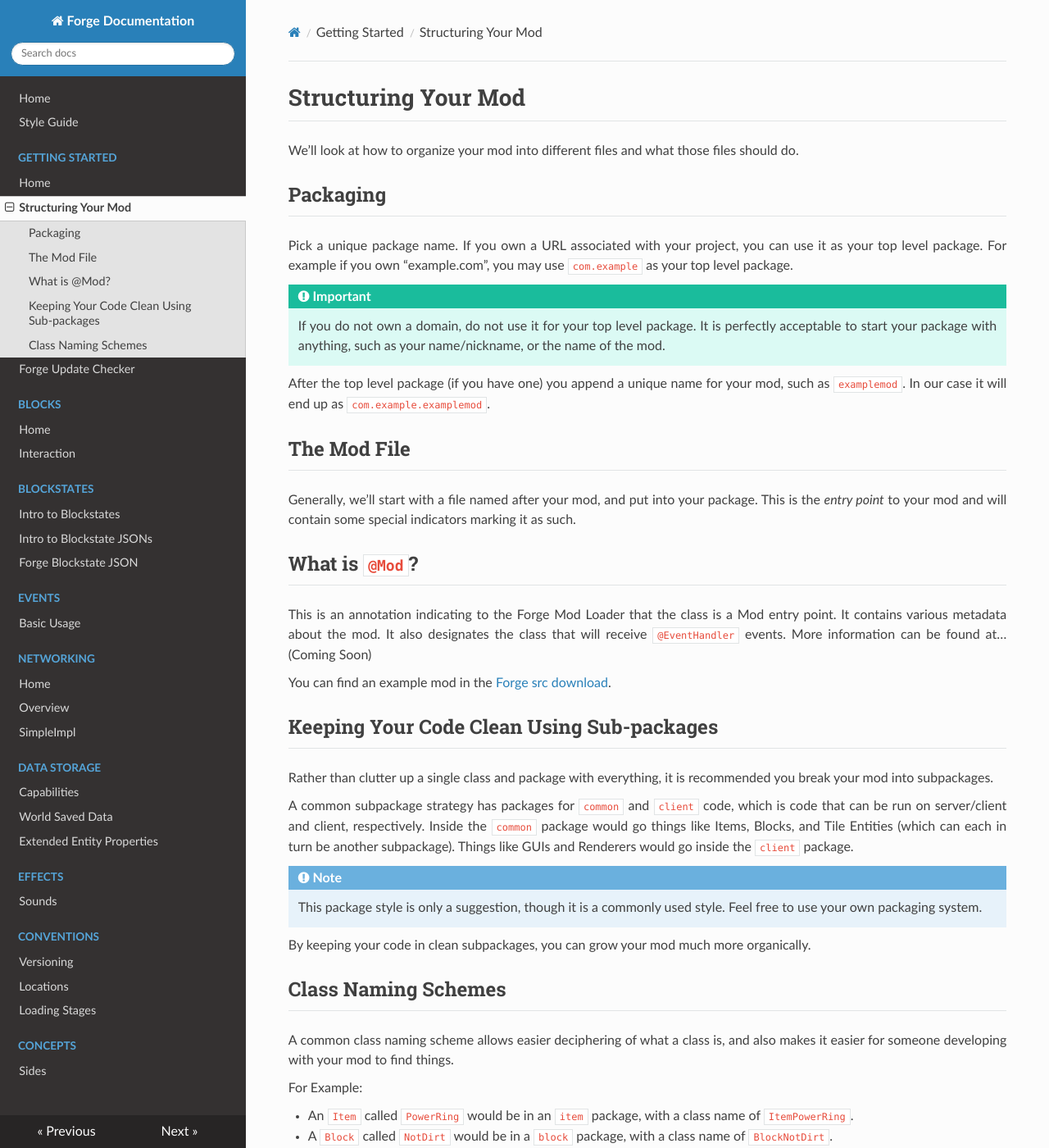
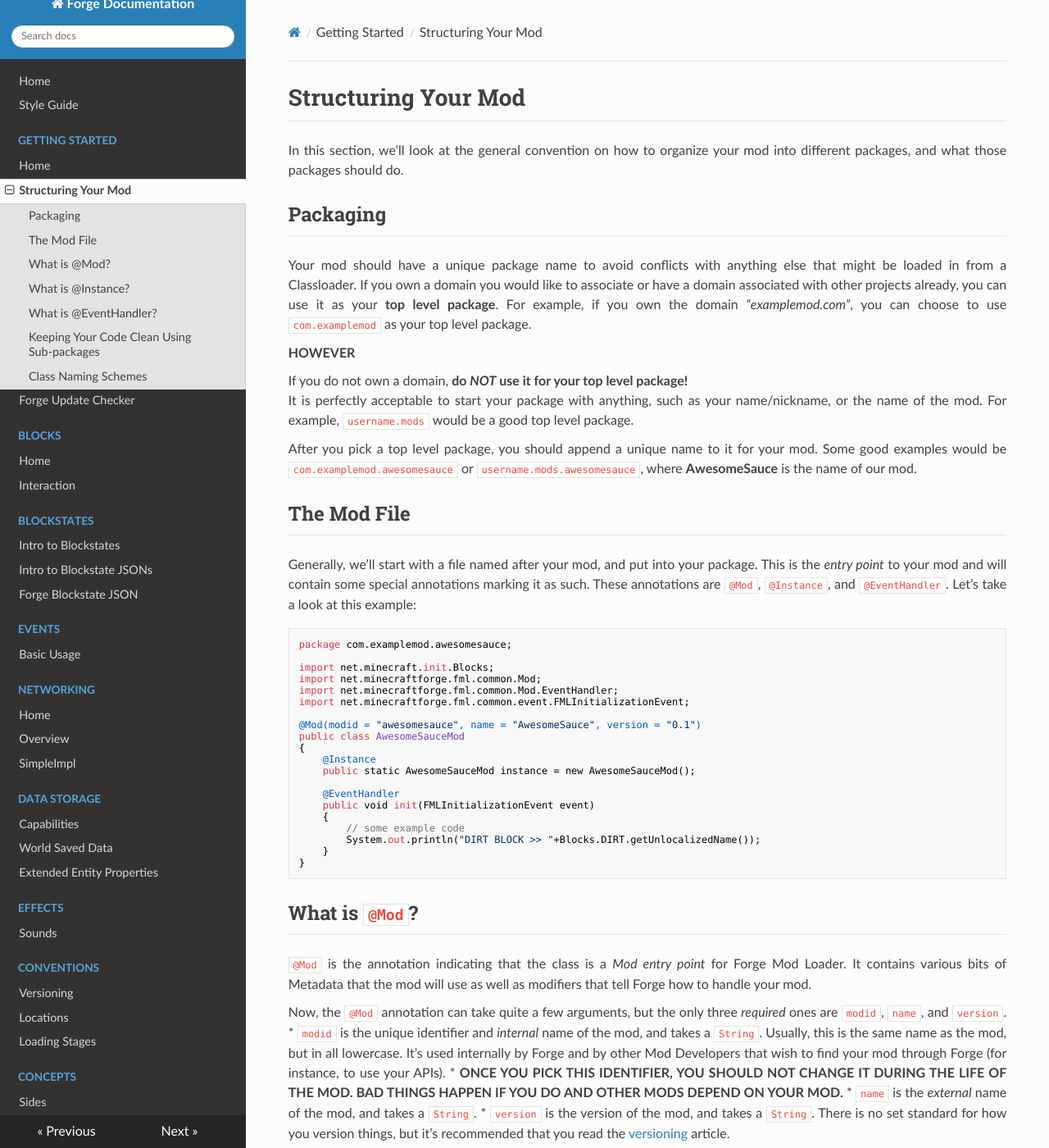
Before and after one commit to MinecraftForge/Documentation, an MkDocs documentation site: the page built from docs/gettingstarted/structuring.md, in a window 1280 px wide and 1400 px high. Shown: the whole window at 82% size. Built offline with MkDocs 1.6.1, drawn with Linux system fonts in a browser that asks for light colours; nearby versions of some CDN libraries; old or Windows-style settings are respelled for this version of MkDocs; some of the changed text lies outside the part shown.

Commit message:
Rewritten structuring.md
Rewrote most of the article to flow better, and to show better and more robust examples.

```diff
--- a/docs/gettingstarted/structuring.md
+++ b/docs/gettingstarted/structuring.md
@@ -1,54 +1,83 @@
 Structuring Your Mod
 ====================
 
-We'll look at how to organize your mod into different files and what those files should do.
+In this section, we'll look at the general convention on how to organize your mod into different packages, and what those packages should do.
 
 Packaging
 ---------
 
-Pick a unique package name. If you own a URL associated with your project, you can use it as your top level package. For example if you own "example.com", you may use `com.example` as your top level package.
+Your mod should have a unique package name to avoid conflicts with anything else that might be loaded in from a Classloader. If you own a domain you would like to associate or have a domain associated with other projects already, you can use it as your **top level package**. For example, if you own the domain *"examplemod.com"*, you can choose to use `com.examplemod` as your top level package.
 
-!!! important
+**HOWEVER**
 
-    If you do not own a domain, do not use it for your top level package. It is perfectly acceptable to start your package with anything, such as your name/nickname, or the name of the mod.
+If you do not own a domain, **do *NOT* use it for your top level package!**
+It is perfectly acceptable to start your package with anything, such as your name/nickname, or the name of the mod. For example, `username.mods` would be a good top level package.
 
-After the top level package (if you have one) you append a unique name for your mod, such as `examplemod`. In our case it will end up as `com.example.examplemod`.
+After you pick a top level package, you should append a unique name to it for your mod. Some good examples would be `com.examplemod.awesomesauce` or `username.mods.awesomesauce`, where **AwesomeSauce** is the name of our mod.
 
 The Mod File
 ------------
 
-Generally, we'll start with a file named after your mod, and put into your package. This is the *entry point* to your mod
-and will contain some special indicators marking it as such.
+Generally, we'll start with a file named after your mod, and put into your package. This is the *entry point* to your mod and will contain some special annotations marking it as such. These annotations are `@Mod`, `@Instance`, and `@EventHandler`. Let's take a look at this example:
+
+    package com.examplemod.awesomesauce;
+
+    import net.minecraft.init.Blocks;
+    import net.minecraftforge.fml.common.Mod;
+    import net.minecraftforge.fml.common.Mod.EventHandler;
+    import net.minecraftforge.fml.common.event.FMLInitializationEvent;
+
+    @Mod(modid = "awesomesauce", name = "AwesomeSauce", version = "0.1")
+    public class AwesomeSauceMod
+    {
+        @Instance
+        public static AwesomeSauceMod instance = new AwesomeSauceMod();
+
+        @EventHandler
+        public void init(FMLInitializationEvent event)
+        {
+            // some example code
+            System.out.println("DIRT BLOCK >> "+Blocks.DIRT.getUnlocalizedName());
+        }
+    }
 
 What is `@Mod`?
 -------------
 
-This is an annotation indicating to the Forge Mod Loader that the class is a Mod entry point. It contains various metadata about the mod. It also designates the class that will receive `@EventHandler` events. More information can be found at... (Coming Soon)
+`@Mod` is the annotation indicating that the class is a *Mod entry point* for Forge Mod Loader. It contains various bits of Metadata that the mod will use as well as modifiers that tell Forge how to handle your mod.
 
-You can find an example mod in the [Forge src download](http://files.minecraftforge.net/).
+Now, the `@Mod` annotation can take quite a few arguments, but the only three *required* ones are `modid`, `name`, and `version`.
+* `modid` is the unique identifier and *internal* name of the mod, and takes a `String`. Usually, this is the same name as the mod, but in all lowercase. It's used internally by Forge and by other Mod Developers that wish to find your mod through Forge (for instance, to use your APIs).
+ * **ONCE YOU PICK THIS IDENTIFIER, YOU SHOULD NOT CHANGE IT DURING THE LIFE OF THE MOD. BAD THINGS HAPPEN IF YOU DO AND OTHER MODS DEPEND ON YOUR MOD.**
+* `name` is the *external* name of the mod, and takes a `String`.
+* `version` is the version of the mod, and takes a `String`. There is no set standard for how you version things, but it's recommended that you read the [versioning](https://mcforge.readthedocs.io/en/latest/conventions/versioning/) article.
+
+Simple, right? `@Mod` has a wide range of other things you can throw at it, but those will be covered in the articles that use them.
+
+What is `@Instance`?
+-------------------
+`@Instance` is actually a child annotation of `@Mod`. It basically just gives Forge and other Mod Developers a way to instance your mod if they need to.
+
+What is `@EventHandler`?
+-----------------------
+`@EventHandler` is an annotation used to mark whatever method it's attached to as a handler for a *Forge Lifecycle Event*. There are two main categories of Lifecycle Events: **Standard** and **Server**. **Standard Lifecycle Events** are always fired when the client and server first starts up, and **Server Lifecycle Events** are only fired when the server, either internal or dedicated, starts up. There are some specialized events as well, but those will be covered in a different atricle.
+
+For a simple mod, *FMLPreInitializationEvent*, *FMLInitializationEvent*, and *FMLPostInitializationEvent* should be more than enough to set up everything you need.
 
 Keeping Your Code Clean Using Sub-packages
 ------------------------------------------
 
-Rather than clutter up a single class and package with everything, it is recommended you break your mod into subpackages.
+So, now you have a top level package for your mod and you are ready to get those fingers going. But, before you go and make the Next Best Thing, we should talk about package organization and the use of subpackages. In short, *do it*. Literally nobody like reading a wall of text in a single class trying to figure out how your mod works so they can extend it or fix a bug or whatever.
 
-A common subpackage strategy has packages for `common` and `client` code, which is code that can be run on server/client and client, respectively. Inside the `common` package would go things like Items, Blocks, and Tile Entities (which can each in turn be another subpackage). Things like GUIs and Renderers would go inside the `client` package.
+A common package layout has a `common` subpackage, for client *and* server things, and `client` subpackage, for client-only things. You could also have a subpackage for events and one for items and so forth. An example of this would be:
 
-!!! note
+* `com.examplemod.awesomesauce.api` for your mods API
+* `com.examplemod.awesomesauce.client.gui` for client-side GUI classes
+* `com.examplemod.awesomesauce.events` for your custom events
 
-    This package style is only a suggestion, though it is a commonly used style. Feel free to use your own packaging system.
-
-By keeping your code in clean subpackages, you can grow your mod much more organically.
+Organize it in a way that it makes it easy for you to follow your code, while also allowing your mod to grow and evolve organically as time progresses and new features are added to Minecraft and Forge.
 
 Class Naming Schemes
 --------------------
 
-A common class naming scheme allows easier deciphering of what a class is, and also makes it easier for someone developing with your mod to find things.
-
-For Example:
-
-* An `Item` called `PowerRing` would be in an `item` package, with a class name of `ItemPowerRing`.
-* A `Block` called `NotDirt` would be in a `block` package, with a class name of `BlockNotDirt`.
-* Finally, a `TileEntity` for a block called `SuperChewer` would be a `tile` or `tileentity` package, with a class name of `TileSuperChewer`.
-
-Prepending your class names with what *kind* of object they are makes it easier to figure out what a class is, or guess the class for an object.
+Naming your classes, and being consistant, is important to knowing what those classes do. `BlockSauce` should be a Block, `ItemSpoon` should be an Item, et cetera. However, making sure those classes are in the right package will also help with the ability to find that class if you decide you need to look at it one day down the line. If you have `EntitySauceMonster` in the `com.examplemod.awesomesauce.client.gui` package, you might need to think about refactoring your code to better structure it.
```
